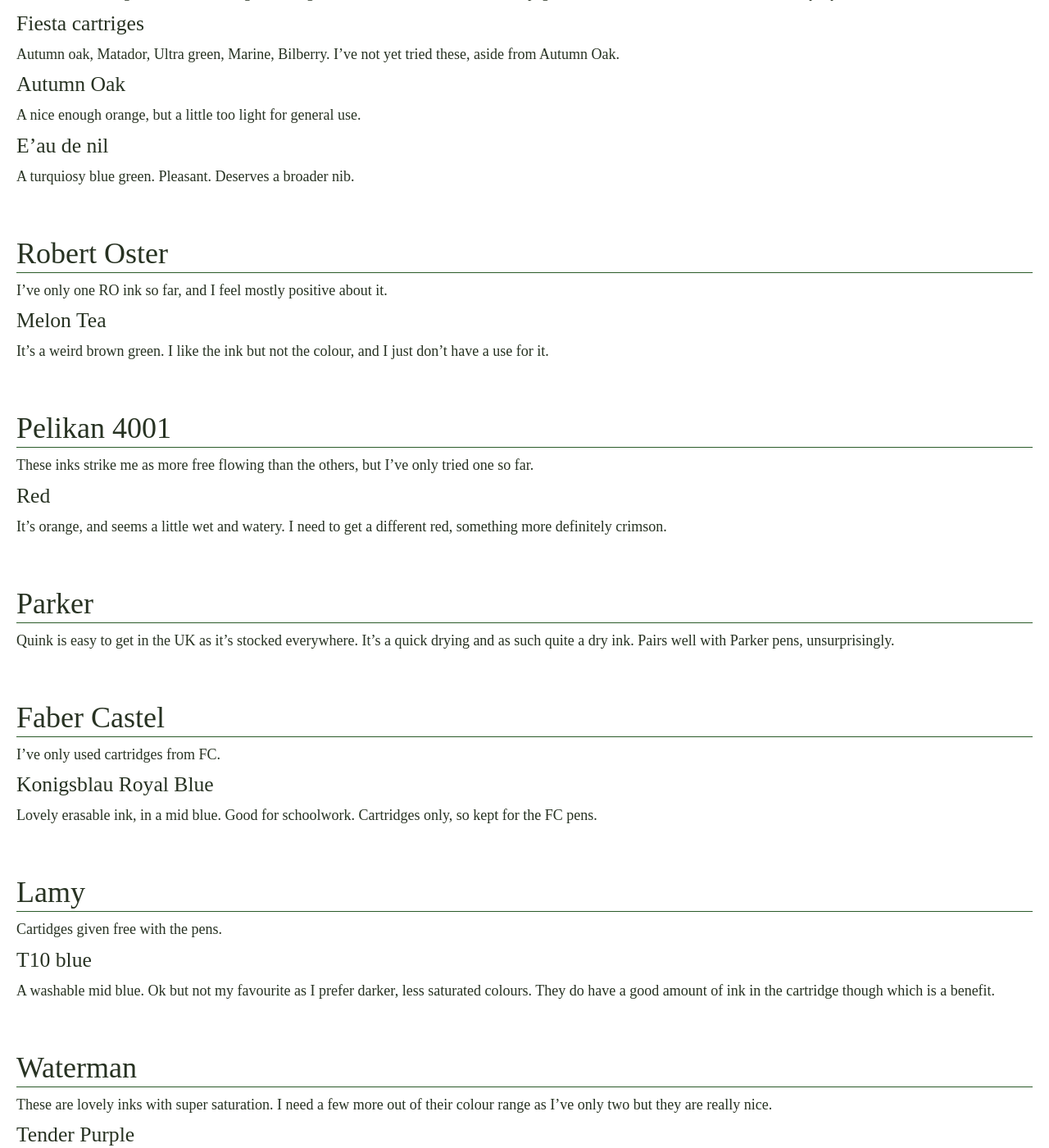
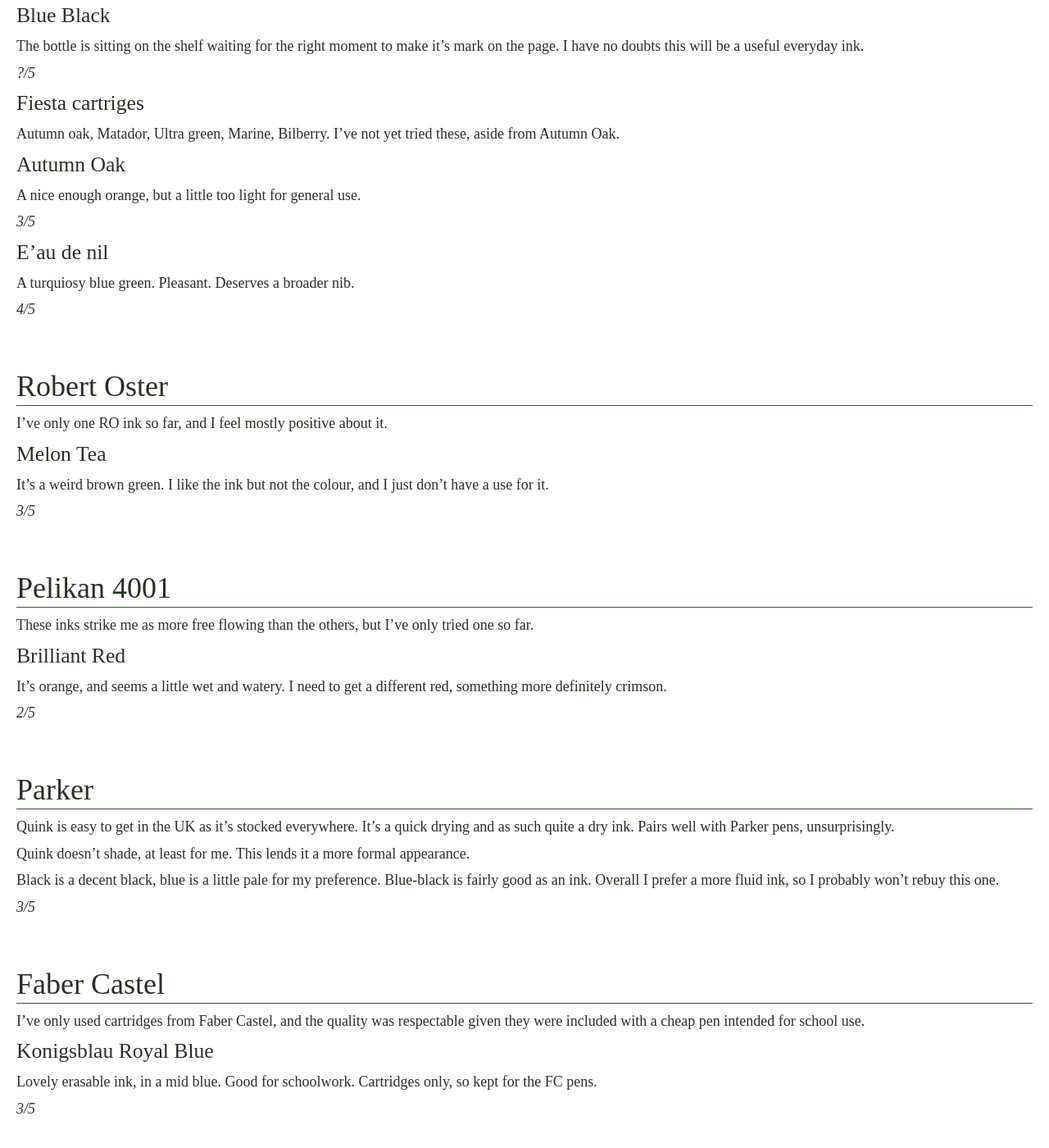
Before and after one commit to antonyh/randonomicon, a Jekyll site: the page built from _posts/2023-08-23-fountain-pen-ink.markdown, in a window 1280 px wide and 1400 px high, scrolled down 516 px. Shown: the whole window at 82% size. Built offline with Jekyll 4.4.1, drawn with Linux system fonts in a browser that asks for light colours; comment, search, counter and statistics services are not loaded; some of the changed text lies outside the part shown.

Commit message:
Add scores to the ink ratings post

```diff
--- a/_posts/2023-08-23-fountain-pen-ink.markdown
+++ b/_posts/2023-08-23-fountain-pen-ink.markdown
@@ -12,6 +12,9 @@ icon: paint-brush
 I've tried a few inks in my collection of pens, and here's a brief list of
 the colours and brands, and how I personally rate them.
 
+Overall, subjectively my two 5-star favourites are Diamine Earl Grey, and
+Herbin Bleu des Profondeurs.
+
 ## Diamine
 
 I like Diamine ink. It's great quality, easily available, good colours, and
@@ -23,9 +26,13 @@ Leuchtturm 1917, Paperchase).
 My favourite colour in Diamines range. Use an extra fine nib and it almost
 looks like graphite pencil.
 
+_5/5_
+
 ### Blue Black
 The bottle is sitting on the shelf waiting for the right moment to make it's
 mark on the page. I have no doubts this will be a useful everyday ink.
+
+_?/5_
 
 ### Fiesta cartriges
 Autumn oak, Matador, Ultra green, Marine, Bilberry.
@@ -34,8 +41,12 @@ I've not yet tried these, aside from Autumn Oak.
 ### Autumn Oak
 A nice enough orange, but a little too light for general use.
 
+_3/5_
+
 ### E'au de nil
 A turquiosy blue green. Pleasant. Deserves a broader nib.
+
+_4/5_
 
 ## Robert Oster
 I've only one RO ink so far, and I feel mostly positive about it.
@@ -44,25 +55,40 @@ I've only one RO ink so far, and I feel mostly positive about it.
 It's a weird brown green. I like the ink but not the colour, and I just
 don't have a use for it.
 
+_3/5_
+
 ## Pelikan 4001
 These inks strike me as more free flowing than the others, but I've only
 tried one so far.
 
-### Red
+### Brilliant Red
 It's orange, and seems a little wet and watery. I need to get a different
 red, something more definitely crimson.
+
+_2/5_
 
 ## Parker
 Quink is easy to get in the UK as it's stocked everywhere. It's a quick
 drying and as such quite a dry ink. Pairs well with Parker pens,
 unsurprisingly.
 
+Quink doesn't shade, at least for me. This lends it a more formal appearance.
+
+Black is a decent black, blue is a little pale for my preference. Blue-black
+is fairly good as an ink. Overall I prefer a more fluid ink, so I probably
+won't rebuy this one.
+
+_3/5_
+
 ## Faber Castel
-I've only used cartridges from FC.
+I've only used cartridges from Faber Castel, and the quality was respectable
+given they were included with a cheap pen intended for school use.
 
 ### Konigsblau Royal Blue
 Lovely erasable ink, in a mid blue. Good for schoolwork. Cartridges only, so
 kept for the FC pens.
+
+_3/5_
 
 ## Lamy
 Cartidges given free with the pens.
@@ -72,6 +98,8 @@ A washable mid blue. Ok but not my favourite as I prefer darker, less
 saturated colours. They do have a good amount of ink in the cartridge though
 which is a benefit.
 
+_3/5_
+
 ## Waterman
 These are lovely inks with super saturation. I need a few more out of their
 colour range as I've only two but they are really nice.
@@ -79,26 +107,44 @@ colour range as I've only two but they are really nice.
 ### Tender Purple
 A really strong purple colour. Incredibly bold and best used sparingly.
 
+_4/5_
+
 ### Green
 My favourite green colour. It's dark but not excessively so, and pleasant on
 the eye.
 
+_4/5_
+
 ## Diplomat
 These are now sold as Octopus, but I don't believe the formula has changed.
 
-### Blue
+### Konigsblau / Royal Blue
 A somewhat wet blue, mid colour, and useful as a general purpose ink. It's
 not top of my list but was inexpensive and does get used in the rotation.
+
+_3/5_
 
 ## Herbin
 I like these in the little metal tins of 6 cartridges purely because they
 fit perfectly into Kaweco Sport pens. I've found other brands don't work
 very well, so having a supply in a case is a bonus.
 
-### Lie de tea
+### Lie de Tea
 A good brown colour that flows well, dries well, and looks smart. It's best
 for fine nibs because it doesn't really shade at all.
 
-### Bleu des profondeurs
+_4/5_
+
+### Bleu des Profondeurs
 Amazingly rich deep blue. One of my favourite colours. The depth of the blue
 makes me want to try it with a broader nib.
+
+_5/5_
+
+## Jinhao
+I've a few Jinhao black cartidges that I need to try again. They are larger
+than the usual international short ones. From memory this was quite a wet
+ink but should pair well with fine nibs. I'll use them up rather than let
+them collect dust, all ink is good ink.
+
+_?/5_
```
